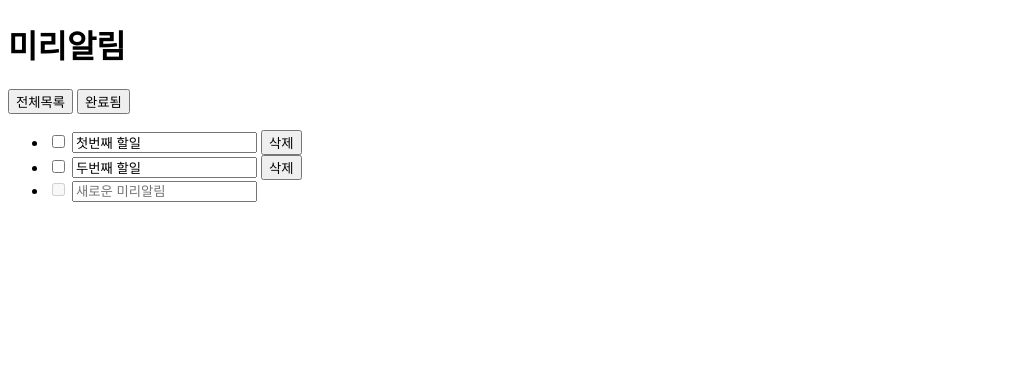
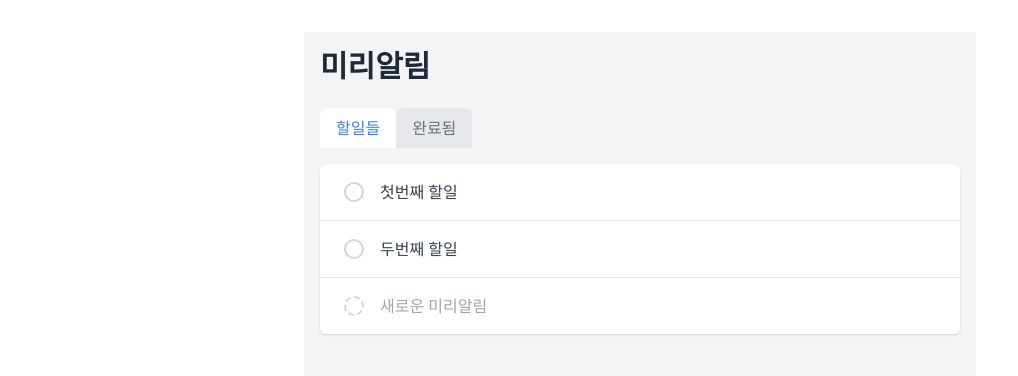
Before and after one commit to developer119korea/todo-list-by-svelte, a SvelteKit app: page / in a window 1280 px wide. Shown: the top 376 px of the page, without its empty margins (0-1018 px from the left). Built offline with nearby package versions, Linux system fonts and the light colour scheme.

Commit message:
스타일링 추가
테일윈드를 사용하여 스타일링했다.

```diff
--- a/package.json
+++ b/package.json
@@ -1,5 +1,5 @@
 {
-	"name": "to-do-list",
+	"name": "todo-list",
 	"version": "0.0.1",
 	"type": "module",
 	"scripts": {
--- /dev/null
+++ b/postcss.config.cjs
@@ -0,0 +1,6 @@
+module.exports = {
+    plugins: {
+        tailwindcss: {},
+        autoprefixer: {}
+    }
+};
--- /dev/null
+++ b/src/app.css
@@ -0,0 +1,4 @@
+/* src/app.css */
+@tailwind base;
+@tailwind components;
+@tailwind utilities;
--- a/src/routes/+page.svelte
+++ b/src/routes/+page.svelte
@@ -1,6 +1,8 @@
 <script lang="ts">
+  import '../app.css';
+
   interface Todo {
-    id: number; // 고유 식별자 추가
+    id: number;
     text: string;
     completed: boolean;
     isEditing?: boolean;
@@ -63,29 +65,59 @@
   <div class="flex mb-4">
     <button
       on:click={() => setActiveTab('active')}
-      class={`px-4 py-2 ${activeTab === 'active' ? 'bg-blue-500 text-white' : 'bg-white text-gray-700'}`}
+      class={`px-4 py-2 rounded-t-lg ${activeTab === 'active' ? 'bg-white text-blue-500' : 'bg-gray-200 text-gray-500'}`}
     >
-      전체목록
+      할일들
     </button>
     <button
       on:click={() => setActiveTab('completed')}
-      class={`px-4 py-2 ${activeTab === 'completed' ? 'bg-blue-500 text-white' : 'bg-white text-gray-700'}`}
+      class={`px-4 py-2 rounded-t-lg ${activeTab === 'completed' ? 'bg-white text-blue-500' : 'bg-gray-200 text-gray-500'}`}
     >
       완료됨
     </button>
   </div>
 
-  <div class="bg-white rounded-xl shadow-sm">
-    <ul>
+  <ul class="bg-white shadow overflow-hidden sm:rounded-md divide-y divide-gray-200">
     {#each todos as todo (todo.id)}
-        {#if (activeTab === 'active' && !todo.completed) || (activeTab === 'completed' && todo.completed)}
-          <li class="group flex items-center gap-4 px-6 py-4 hover:bg-gray-50 transition-colors duration-200" key={todo.id}>
+      {#if activeTab === 'active' && !todo.completed}
+        <li class="px-6 py-4 flex items-center gap-4">
+          <label class="relative inline-flex items-center cursor-pointer">
             <input
               type="checkbox"
               checked={todo.completed}
               on:change={() => toggleTodo(todo.id)}
-              class="w-5 h-5 text-blue-500 rounded-full border-2 border-gray-300 focus:ring-2 focus:ring-blue-400 focus:ring-offset-2"
+              class="sr-only peer"
             />
+            <div class="w-5 h-5 bg-white border-2 border-gray-300 rounded-full peer-checked:bg-blue-500 peer-checked:border-blue-500"></div>
+          </label>
+          <input
+            type="text"
+            value={todo.text}
+            on:input={(e) => updateTodo(todo.id, e.currentTarget.value)}
+            class={`flex-1 bg-transparent focus:outline-none focus:ring-0 border-0 ${
+              todo.completed ? "text-gray-400 line-through" : "text-gray-700"
+            }`}
+          />
+          <button
+            on:click={() => deleteTodo(todo.id)}
+            aria-label="할일 삭제"
+            class="opacity-0 group-hover:opacity-100 text-gray-400 hover:text-red-500 transition-all duration-200"
+          >
+            삭제
+          </button>
+        </li>
+      {/if}
+      {#if activeTab === 'completed' && todo.completed}
+        <li class="px-6 py-4 flex items-center gap-4">
+          <label class="relative inline-flex items-center cursor-pointer">
+            <input
+              type="checkbox"
+              checked={todo.completed}
+              on:change={() => toggleTodo(todo.id)}
+              class="sr-only peer"
+            />
+            <div class="w-5 h-5 bg-white border-2 border-gray-300 rounded-full peer-checked:bg-blue-500 peer-checked:border-blue-500"></div>
+          </label>
           <input
             type="text"
             value={todo.text}
@@ -108,11 +140,7 @@
     {#if activeTab === 'active'}
       <li class="px-6 py-4">
         <div class="flex items-center gap-4">
-            <input
-              type="checkbox"
-              disabled
-              class="w-5 h-5 rounded-full border-2 border-gray-200 text-gray-200 cursor-not-allowed"
-            />
+          <div class="w-5 h-5 rounded-full border-2 border-dashed border-gray-300"></div>
           <input
             type="text"
             bind:value={newTodo}
@@ -125,5 +153,4 @@
       </li>
     {/if}
   </ul>
-  </div>
 </main>
--- /dev/null
+++ b/tailwind.config.js
@@ -0,0 +1,8 @@
+/** @type {import('tailwindcss').Config} */
+export default {
+	content: ['./src/**/*.{html,js,svelte,ts}'],
+	theme: {
+		extend: {}
+	},
+	plugins: []
+};
--- a/tsconfig.json
+++ b/tsconfig.json
@@ -10,7 +10,8 @@
 		"sourceMap": true,
 		"strict": true,
 		"moduleResolution": "bundler"
-	}
+	},
+	"include": ["src/**/*", "src/types"]
 	// Path aliases are handled by https://svelte.dev/docs/kit/configuration#alias
 	// except $lib which is handled by https://svelte.dev/docs/kit/configuration#files
 	//
--- a/vite.config.ts
+++ b/vite.config.ts
@@ -2,5 +2,8 @@ import { sveltekit } from '@sveltejs/kit/vite';
 import { defineConfig } from 'vite';
 
 export default defineConfig({
-	plugins: [sveltekit()]
+	plugins: [sveltekit()],
+	css: {
+		postcss: './postcss.config.cjs'
+	}
 });
```
Also changed, not shown: 1 other file (tests, documents, lock files or other folders). Lines whose indentation alone changed are shown as unchanged.
